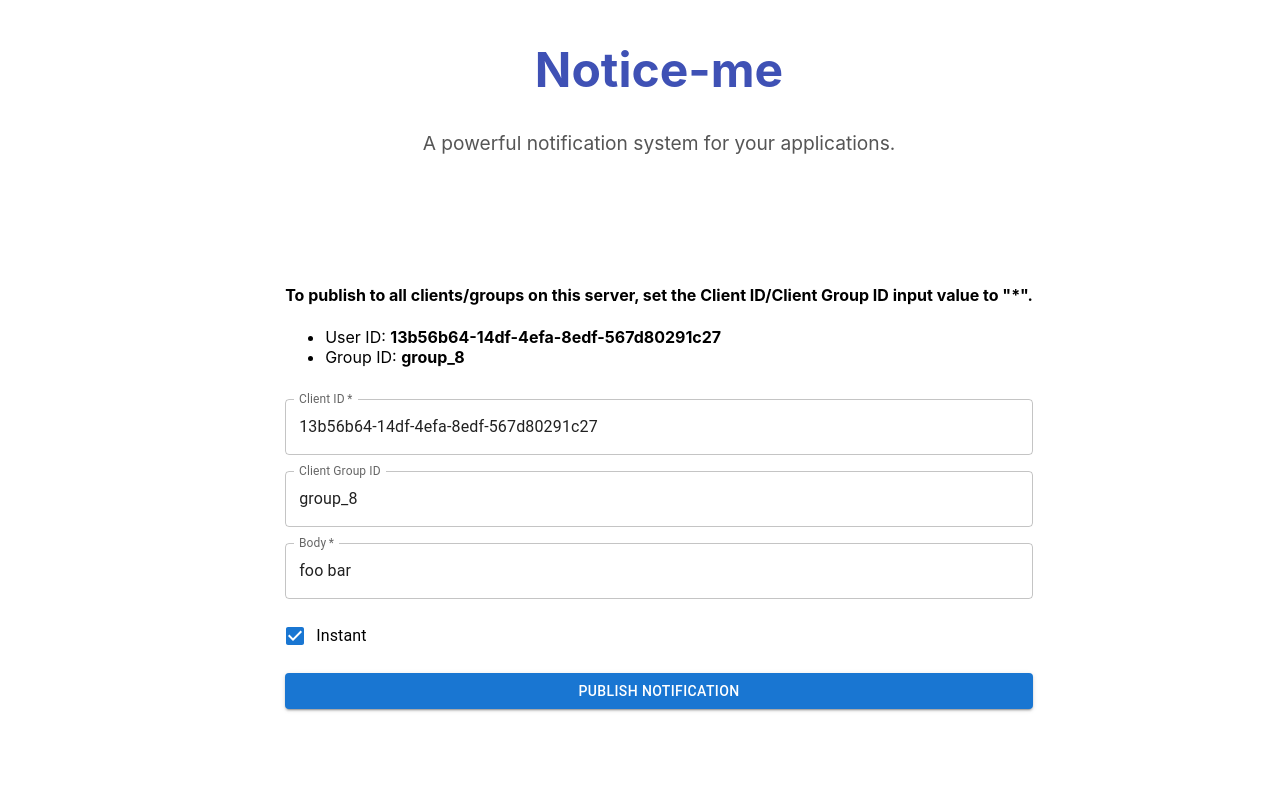
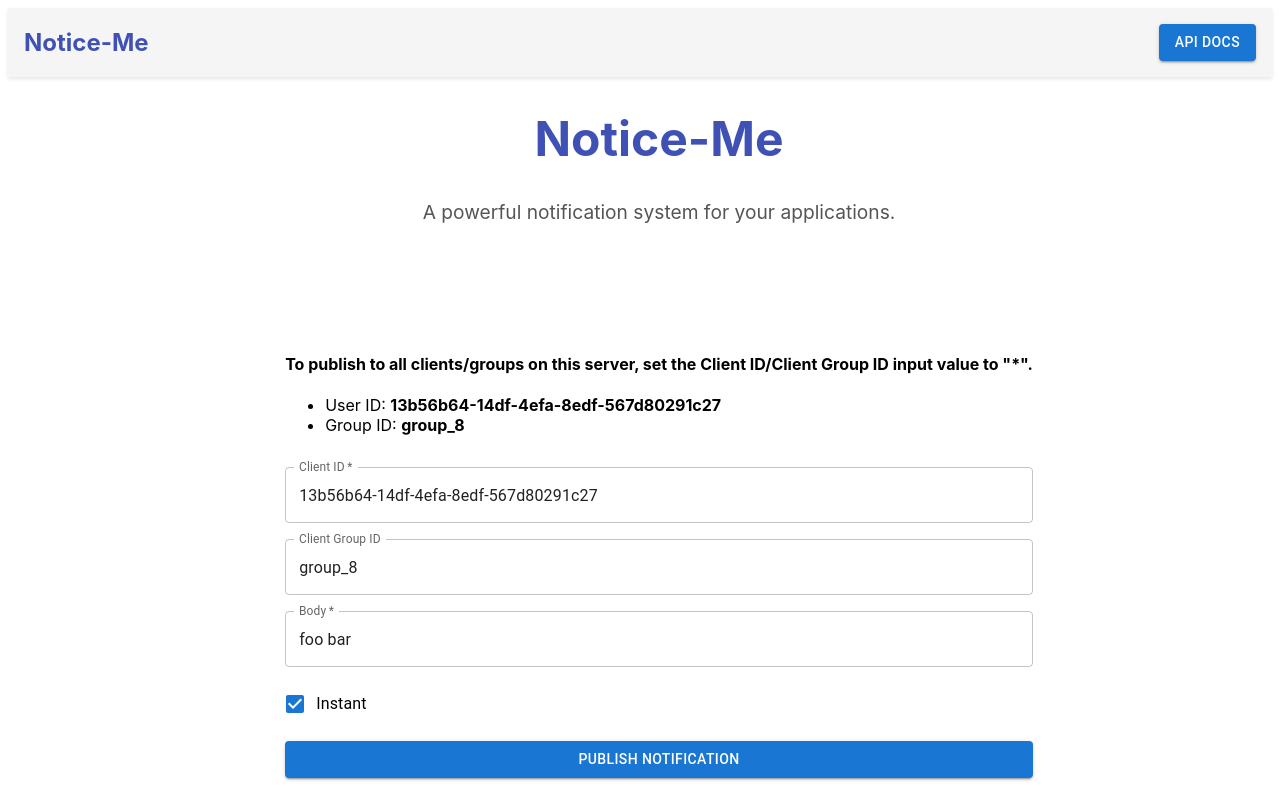
Before and after one commit to vicent-dev/notice-me-landing, a React (Create React App) app in the folder demo/frontend/: page / in a window 1280 px wide. Shown: the top 800 px of the page. Built offline with nearby package versions, Linux system fonts and the light colour scheme; no server answers.

Commit message:
Fix parameters. API Docs button.

```diff
--- a/demo/frontend/src/App.js
+++ b/demo/frontend/src/App.js
@@ -1,10 +1,10 @@
 import './App.css';
 import {Grid} from "@mui/system";
-import {Box, Divider} from "@mui/joy";
+import {Box} from "@mui/joy";
 import NoticeMe from "./component/NoticeMe";
 import PublishNotificationForm from "./component/PublishNotificationForm";
 import NotificationsList from './component/NotificationsList';
-import {useState} from "react";
+import {Button} from "@mui/material";
 
 const clientId = crypto.randomUUID();
 
@@ -23,16 +23,44 @@ const clientGroupId = groupIds[Math.floor(Math.random() * groupIds.length)];
 
 function App() {
 
+  let host = process.env.REACT_APP_NOTICEME_API_HOST;
+
+  if (!host) {
+    host = window.location.hostname;
+  }
+
+  const protocol = window.location.protocol;
+
   return (
     <>
+      <Box
+        component="nav"
+        display="flex"
+        justifyContent="space-between"
+        alignItems="center"
+        padding="1rem"
+        bgcolor="#f5f5f5"
+        boxShadow="0px 2px 4px rgba(0, 0, 0, 0.1)"
+      >
+        <h1 style={{ margin: 0, fontSize: '1.5rem', color: '#3f51b5' }}>Notice-Me</h1>
+        <Button
+          variant="contained"
+          color="primary"
+          onClick={() => window.open(
+            `${protocol}//${host}:${process.env.REACT_APP_NOTICEME_API_PORT}/api/docs`,
+            '_blank')}
+        >
+          API Docs
+        </Button>
+      </Box>
       <Grid
         container
         direction="column"
         justifyContent="center"
       >
         <Box textAlign="center">
-          <h1 style={{ fontSize: '3rem', color: '#3f51b5' }}>Notice-me</h1>
-          <p style={{ fontSize: '1.2rem', color: '#555' }}>
+          <h1 style={{fontSize: '3rem', color: '#3f51b5'}}>Notice-Me</h1>
+          <p style={{fontSize: '1.2rem', color: '#555'}}>
             A powerful notification system for your applications.
           </p>
         </Box>
@@ -40,7 +68,7 @@ function App() {
           clientId={clientId}
           clientGroupId={clientGroupId}
         />
-        <NotificationsList />
+        <NotificationsList/>
       </Grid>
       <NoticeMe
         clientId={clientId}
--- a/demo/frontend/src/component/NotificationsList.js
+++ b/demo/frontend/src/component/NotificationsList.js
@@ -17,8 +17,8 @@ export default function NotificationsList() {
         api().get(`/notifications?page=${currentPage + 1}&pageSize=${currentPageSize}`)
             .then((result) => {
                 if (result && result.data) {
-                    setNotifications(result.data.rows);
-                    setRowCount(result.data.total_rows); // Update total row count
+                    setNotifications(result.data.Rows);
+                    setRowCount(result.data.TotalRows); // Update total row count
                 } else {
                     setNotifications([]);
                     setRowCount(0);
--- a/demo/frontend/src/component/PublishNotificationForm.js
+++ b/demo/frontend/src/component/PublishNotificationForm.js
@@ -10,11 +10,11 @@ export default function PublishNotificationForm({clientId, clientGroupId}) {
     const instant = event.target.instant.checked;
 
     api().post('/notifications', {
-      "clientId": event.target.clientId.value,
-      "clientGroupId": event.target.clientGroupId.value ?? '',
-      "body": event.target.body.value,
-      "instant": instant,
-      "originClientId": clientId,
+      "ClientId": event.target.clientId.value,
+      "ClientGroupId": event.target.clientGroupId.value ?? '',
+      "Body": event.target.body.value,
+      "Instant": instant,
+      "OriginClientId": clientId,
     })
       .then(() => {})
       .catch((error) => {
```
